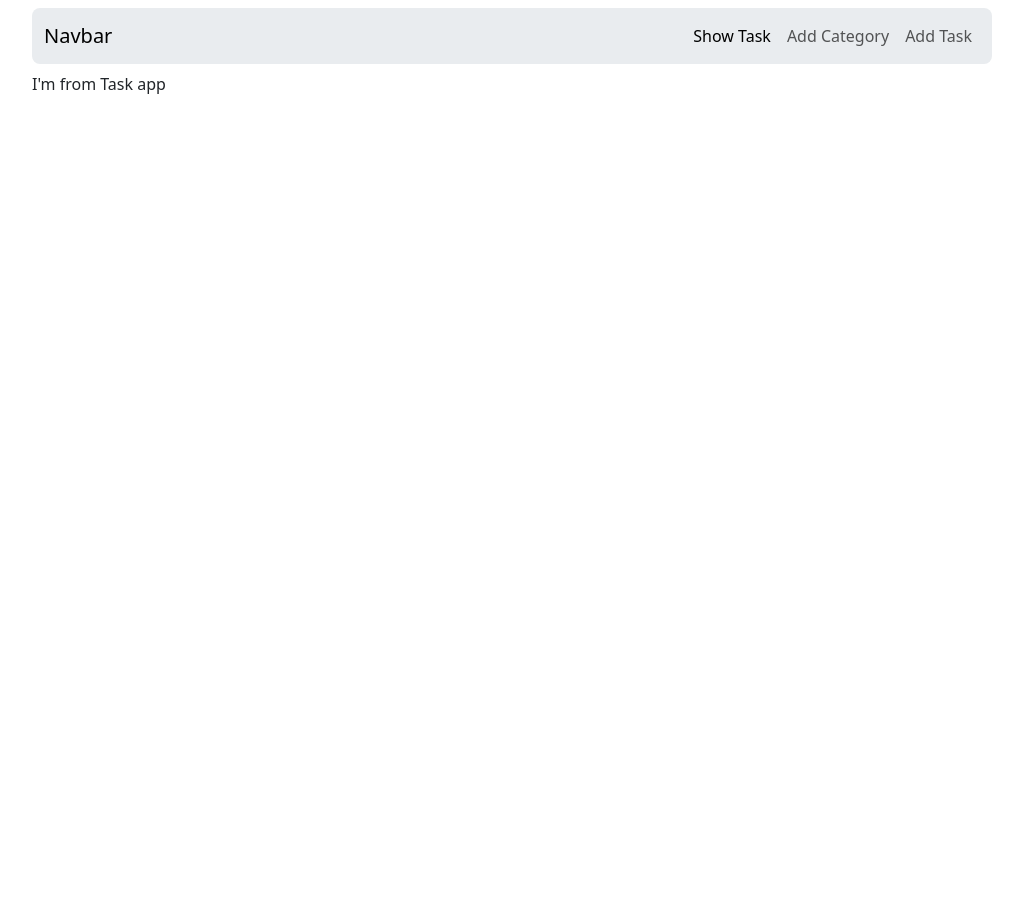
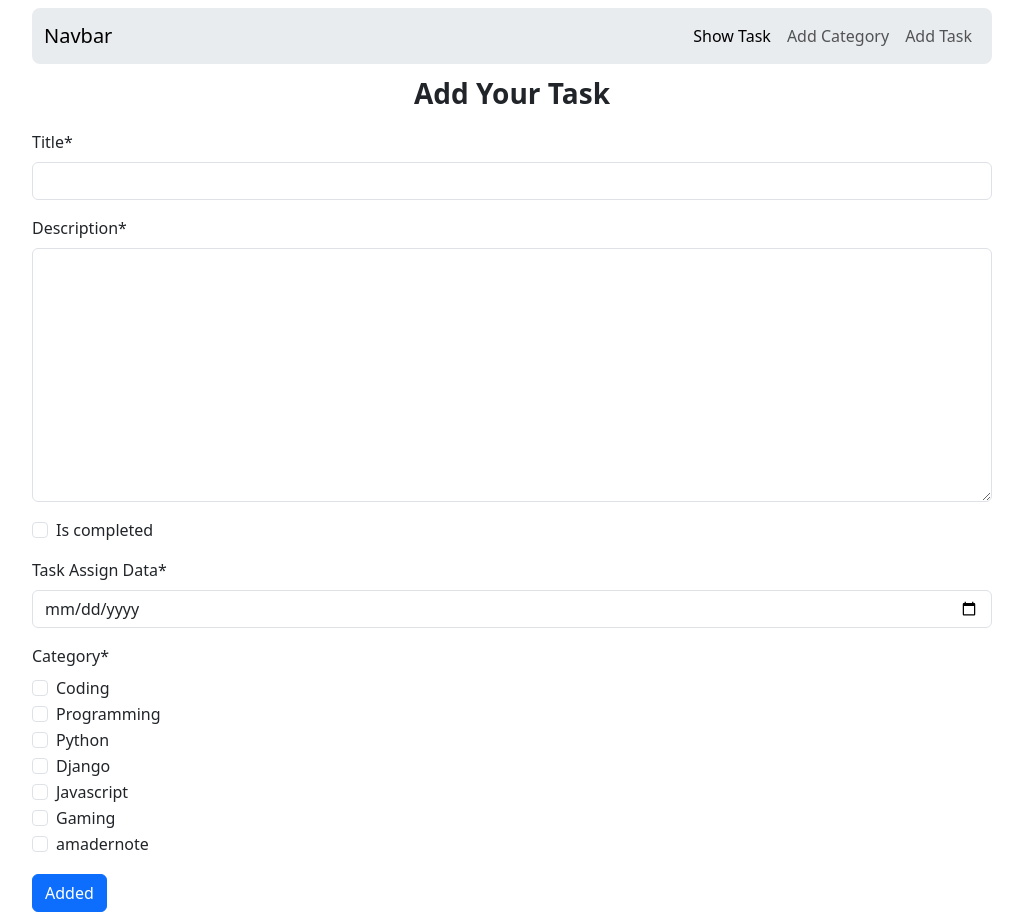
Before and after one commit to arasruislam/Task_Management_System, a Django app: page /task/ in a window 1280 px wide. Shown: the whole page, without its empty margins (128-1151 px from the left). Before the commit the page ends 94 px from the top, so only its background shows below. Run offline with Django 5.2, Linux system fonts and the light colour scheme; data comes from the database, SQL or seed files in the repository; both versions use the stored data as it was after the commit; some libraries are stand-ins or nearby versions.

Commit message:
task fields done

```diff
--- a/task/forms.py
+++ b/task/forms.py
@@ -5,4 +5,15 @@ from .models import Task_Model
 class TaskForm(forms.ModelForm):
     class Meta:
         model = Task_Model
-        fields = "__all__"
+        fields = [
+            "title",
+            "description",
+            "is_completed",
+            "Task_Assign_Data",
+            "category",
+        ]
+
+        widgets = {
+            "Task_Assign_Data": forms.DateInput(attrs={"type": "date"}),
+            "category": forms.CheckboxSelectMultiple,
+        }
--- a/task/models.py
+++ b/task/models.py
@@ -6,7 +6,7 @@
 class Task_Model(models.Model):
     title = models.CharField(max_length=60)
     description = models.TextField()
-    is_completed = models.BooleanField()
+    is_completed = models.BooleanField(default=False)
     Task_Assign_Data = models.DateField()
 
     # relation with category => many to many relation
--- a/task/templates/addTask.html
+++ b/task/templates/addTask.html
@@ -1,6 +1,12 @@
 {% extends 'base.html' %}
-
+{% load crispy_forms_tags %}
 
 {% block content %}
-<p>I'm from Task app</p>
+<p class="text-center fs-3 fw-bold">Add Your Task</p>
+
+<form method="POST">
+    {% csrf_token %}
+    {{form|crispy}}
+    <button class="btn btn-primary">Added</button>
+</form>
 {% endblock content %}
--- a/task/views.py
+++ b/task/views.py
@@ -1,6 +1,14 @@
-from django.shortcuts import render
+from django.shortcuts import render, redirect
+from . import forms
 
 
 # Create your views here.
 def Task(request):
-    return render(request, "addTask.html")
+    if request.method == "POST":
+        taskForm = forms.TaskForm(request.POST)
+        if taskForm.is_valid():
+            taskForm.save()
+            return redirect("homepage")
+    else:
+        taskForm = forms.TaskForm()
+    return render(request, "addTask.html", {"form": taskForm})
```
Also changed, not shown: db.sqlite3.
